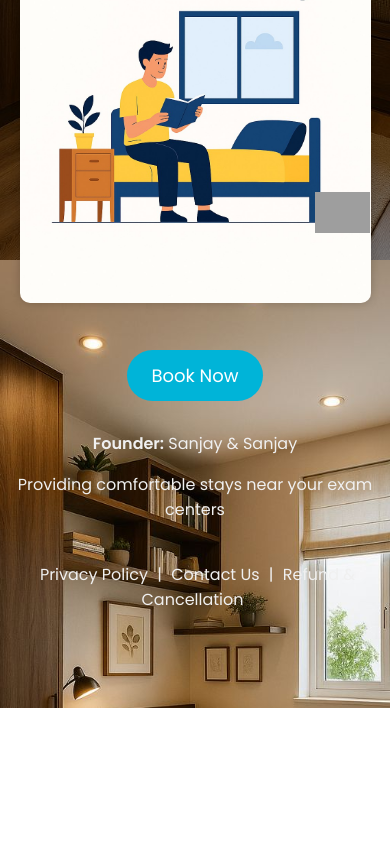
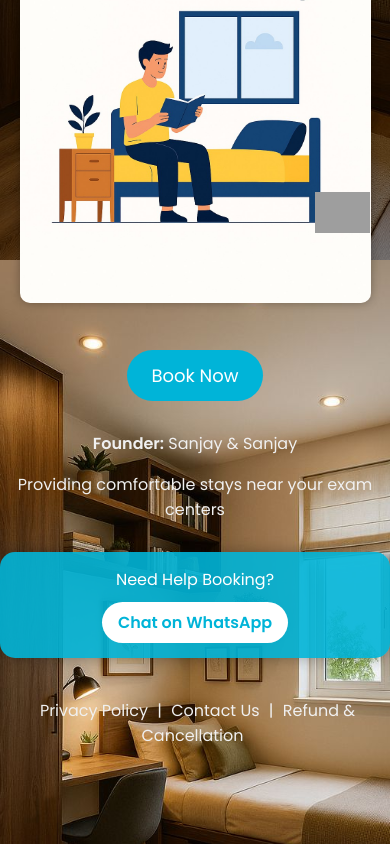
Before and after one commit to Sanjay-s-sanjay/Examstay-live, a plain HTML site: page index.html in a window 390 px wide. Shown: the part 584-1428 px from the top of the page. Before the commit the page ends 1292 px from the top, so only its background shows below. Drawn offline with Linux system fonts and the light colour scheme; grey boxes are pictures that could not be loaded.

Commit message:
Update index.html

```diff
--- a/index.html
+++ b/index.html
@@ -14,7 +14,7 @@
       font-family: 'Poppins', sans-serif;
       margin: 0;
       padding-bottom: 80px;
-      background-image: url("Study-room.jpg"); /* background image */
+      background-image: url("Study-room.jpg");
       background-size: cover;
       background-position: center;
       background-attachment: fixed;
@@ -35,10 +35,13 @@
       z-index: -1;
     }
 
+    /* Header */
     header {
-      background-color: rgba(0, 119, 182, 0.85); /* semi-transparent for overlay effect */
+      background-color: rgba(0, 119, 182, 0.85);
       color: white;
       padding: 20px;
+      position: relative;
+      z-index: 2;
     }
 
     .logo {
@@ -55,7 +58,9 @@
       max-width: 500px;
       margin: 20px auto;
       border-radius: 10px;
-      box-shadow: 0 0 10px rgba(0,0,0,0.2);
+      box-shadow: 0 0 10px rgba(0,0,0,0.3);
+      position: relative;
+      z-index: 2;
     }
 
     .btn {
@@ -67,14 +72,24 @@
       text-decoration: none;
       font-size: 18px;
       border-radius: 30px;
+      position: relative;
+      z-index: 2;
+      transition: 0.3s;
+    }
+
+    .btn:hover {
+      background-color: #0077b6;
     }
 
     .founder {
       margin-top: 30px;
       color: #f0f0f0;
       font-size: 16px;
+      position: relative;
+      z-index: 2;
     }
 
+    /* Floating WhatsApp Button */
     .whatsapp-float {
       position: fixed;
       bottom: 20px;
@@ -86,9 +101,12 @@
       width: 55px;
     }
 
+    /* Footer */
     footer {
       margin-top: 40px;
       color: #f0f0f0;
+      position: relative;
+      z-index: 2;
     }
 
     footer a {
@@ -97,13 +115,51 @@
       margin: 0 5px;
     }
 
-    /* Responsive hero */
+    /* Highlighted CTA Banner */
+    .cta-banner {
+      background-color: rgba(0, 180, 216, 0.9);
+      padding: 20px;
+      border-radius: 15px;
+      margin: 30px auto;
+      max-width: 600px;
+      font-size: 1.2rem;
+      color: white;
+      text-align: center;
+      box-shadow: 0 0 15px rgba(0,0,0,0.3);
+      position: relative;
+      z-index: 2;
+    }
+
+    .cta-banner a {
+      display: inline-block;
+      margin-top: 10px;
+      background-color: #fff;
+      color: #00b4d8;
+      padding: 10px 20px;
+      text-decoration: none;
+      border-radius: 25px;
+      font-weight: 600;
+      transition: 0.3s;
+    }
+
+    .cta-banner a:hover {
+      background-color: #f0f0f0;
+    }
+
+    /* Responsive */
     @media (max-width: 768px) {
       .poster-img {
         max-width: 90%;
       }
       h1 {
         font-size: 2rem;
+      }
+      .cta-banner {
+        font-size: 1rem;
+        padding: 15px;
+      }
+      .cta-banner a {
+        padding: 8px 16px;
       }
     }
   </style>
@@ -127,6 +183,12 @@
     <p>Providing comfortable stays near your exam centers</p>
   </div>
 
+  <!-- Highlighted CTA Banner -->
+  <div class="cta-banner">
+    Need Help Booking? <br>
+    <a href="https://wa.me/919589693356" target="_blank">Chat on WhatsApp</a>
+  </div>
+
   <!-- WhatsApp Chat Button -->
   <a href="https://wa.me/919589693356" target="_blank" class="whatsapp-float">
     <img src="https://img.icons8.com/ios-filled/50/25D366/whatsapp.png" alt="WhatsApp Chat" />
```
